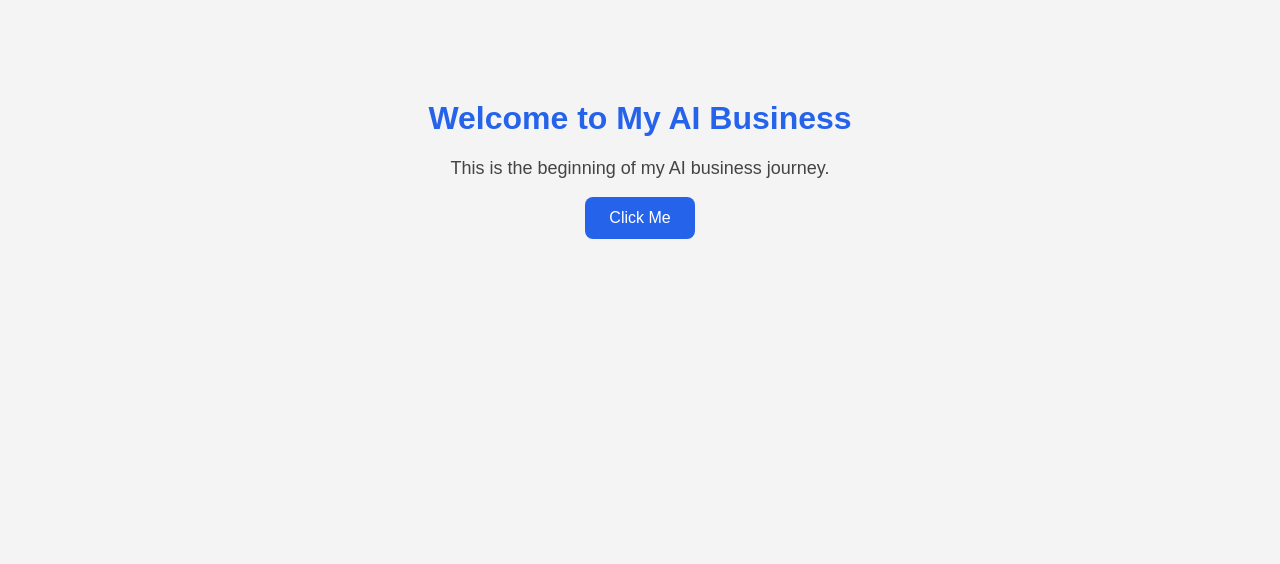
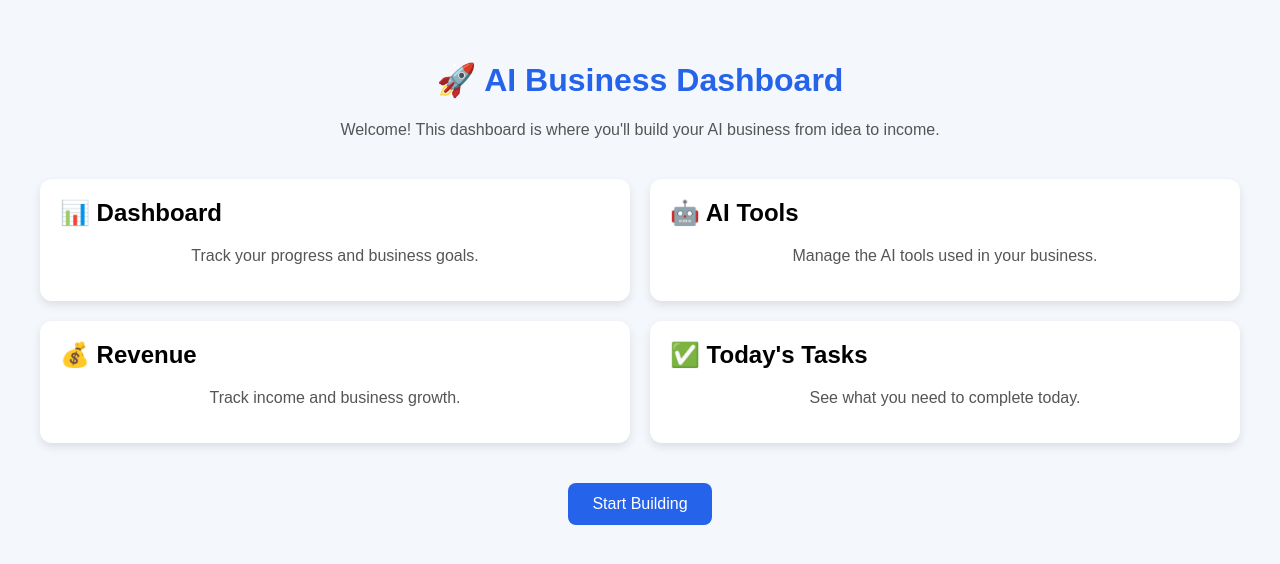
Before and after one commit to geletabayisa90-lgtm/ai-business, a website: page index.html in a window 1280 px wide. Drawn offline with Linux system fonts and the light colour scheme.

Commit message:
Added interactive dashboard

```diff
--- a/index.html
+++ b/index.html
@@ -1,17 +1,41 @@
 <!DOCTYPE html>
 <html lang="en">
 <head>
-  <meta charset="UTF-8">
-  <meta name="viewport" content="width=device-width, initial-scale=1.0">
-  <title>My AI Business</title>
-  <link rel="stylesheet" href="style.css">
+    <meta charset="UTF-8">
+    <meta name="viewport" content="width=device-width, initial-scale=1.0">
+    <title>AI Business Dashboard</title>
+    <link rel="stylesheet" href="style.css">
 </head>
 <body>
-  <h1>Welcome to My AI Business</h1>
-  <p>This is the beginning of my AI business journey.</p>
 
-  <button id="startButton">Click Me</button>
+    <h1>🚀 AI Business Dashboard</h1>
 
-  <script src="script.js"></script>
+    <p>Welcome! This dashboard is where you'll build your AI business from idea to income.</p>
+
+    <div class="dashboard">
+        <div class="card">
+            <h2>📊 Dashboard</h2>
+            <p>Track your progress and business goals.</p>
+        </div>
+
+        <div class="card">
+            <h2>🤖 AI Tools</h2>
+            <p>Manage the AI tools used in your business.</p>
+        </div>
+
+        <div class="card">
+            <h2>💰 Revenue</h2>
+            <p>Track income and business growth.</p>
+        </div>
+
+        <div class="card">
+            <h2>✅ Today's Tasks</h2>
+            <p>See what you need to complete today.</p>
+        </div>
+    </div>
+
+    <button id="startButton">Start Building</button>
+
+    <script src="script.js"></script>
 </body>
 </html>
--- a/script.js
+++ b/script.js
@@ -1,5 +1,15 @@
 const button = document.getElementById("startButton");
 
 button.addEventListener("click", () => {
-  alert("Congratulations! Your AI business project is running.");
+    const taskCard = document.querySelector(".card:last-child");
+
+    taskCard.innerHTML = `
+        <h2>✅ Today's Tasks</h2>
+        <ol>
+            <li>Review today's AI business goals</li>
+            <li>Build one new feature</li>
+            <li>Test your application</li>
+            <li>Commit changes to GitHub</li>
+        </ol>
+    `;
 });
--- a/style.css
+++ b/style.css
@@ -1,25 +1,46 @@
 body {
     font-family: Arial, sans-serif;
-    background-color: #f4f4f4;
-    text-align: center;
-    margin-top: 100px;
+    background-color: #f4f7fb;
+    margin: 0;
+    padding: 40px;
 }
 
 h1 {
+    text-align: center;
     color: #2563eb;
 }
 
 p {
-    font-size: 18px;
-    color: #444;
+    text-align: center;
+    color: #555;
+}
+
+.dashboard {
+    display: grid;
+    grid-template-columns: repeat(2, 1fr);
+    gap: 20px;
+    margin-top: 40px;
+}
+
+.card {
+    background: white;
+    padding: 20px;
+    border-radius: 12px;
+    box-shadow: 0 4px 10px rgba(0,0,0,0.1);
+}
+
+.card h2 {
+    margin-top: 0;
 }
 
 button {
+    display: block;
+    margin: 40px auto;
+    padding: 12px 24px;
+    font-size: 16px;
     background-color: #2563eb;
     color: white;
     border: none;
-    padding: 12px 24px;
-    font-size: 16px;
     border-radius: 8px;
     cursor: pointer;
 }
```
Lines whose indentation alone changed are shown as unchanged.
